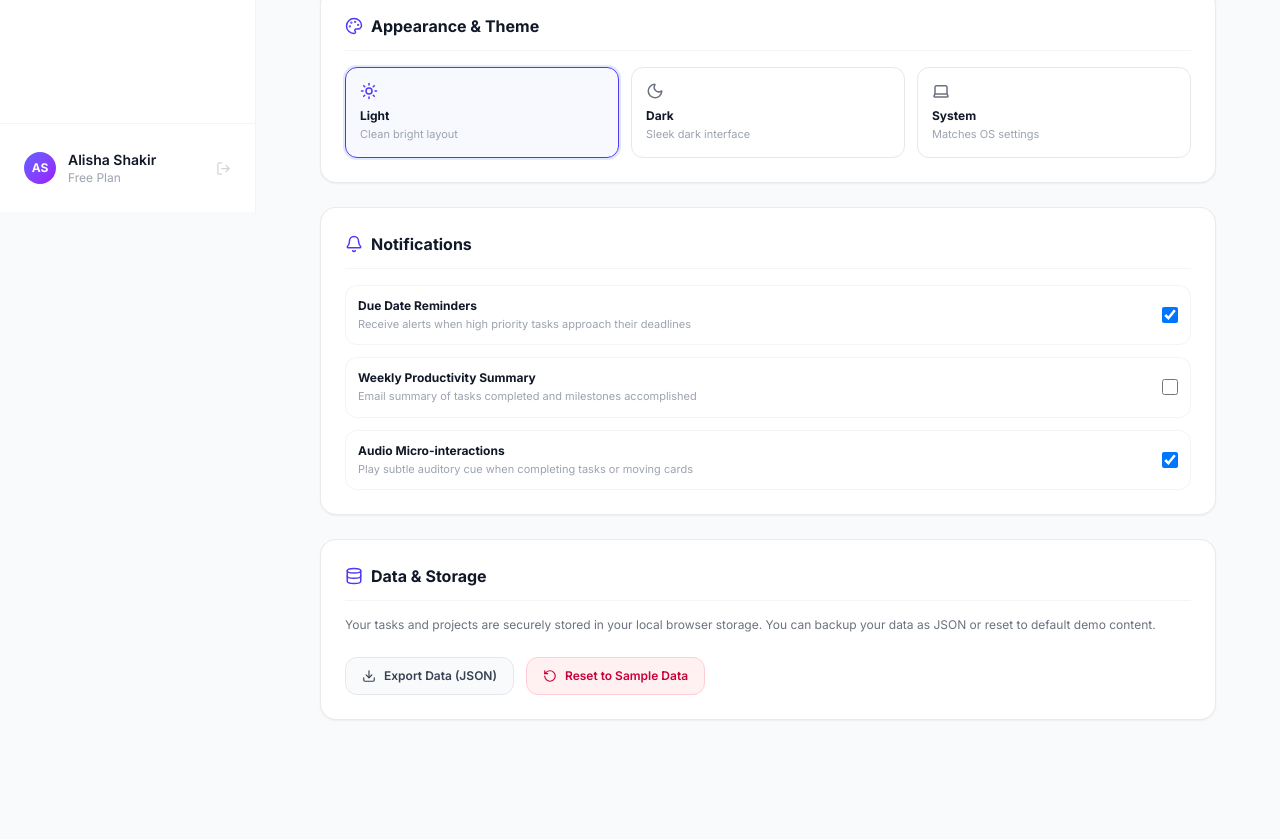
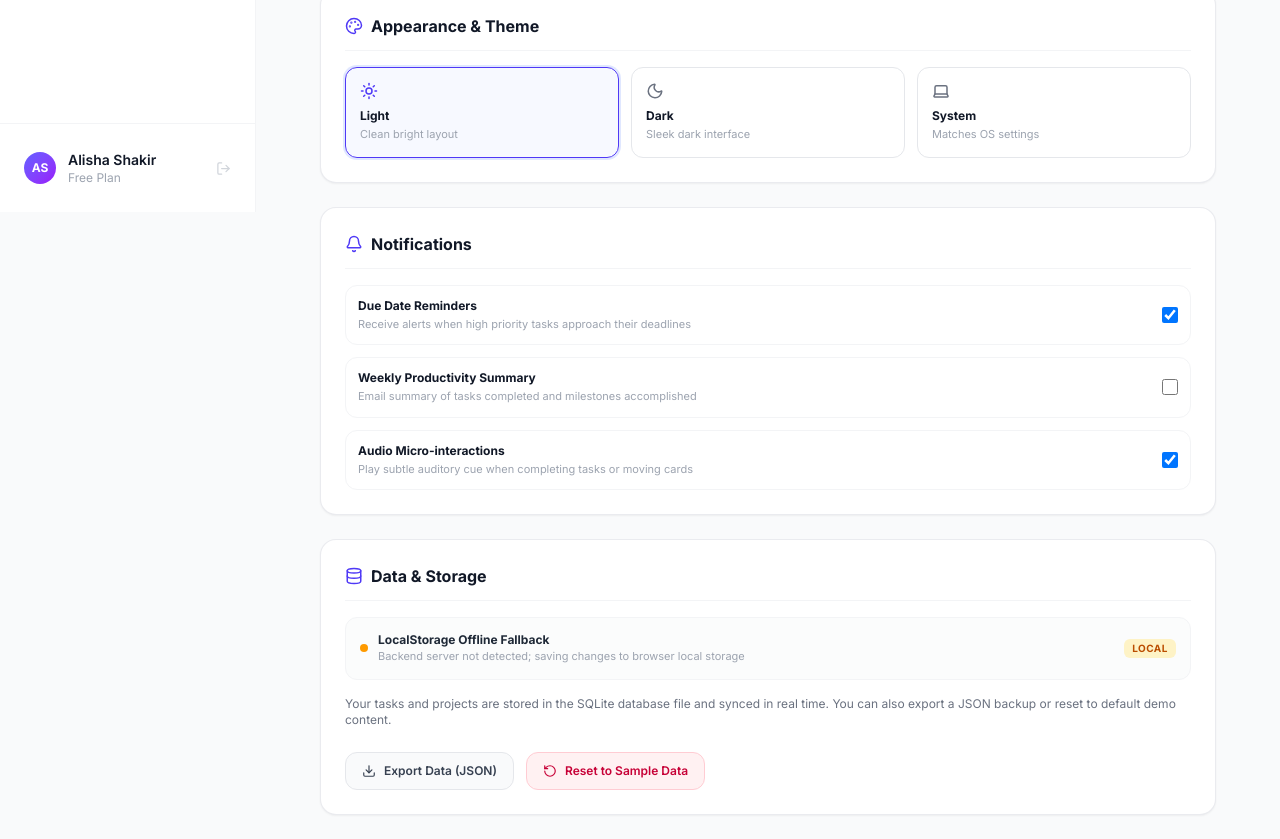
Before and after one commit to alisha4767/TaskFlow, a React (Vite) app: page /settings in a window 1280 px wide. Shown: the part 588-1427 px from the top of the page. Before the commit the page ends 1332 px from the top, so only its background shows below. Built offline with nearby package versions, Linux system fonts and the light colour scheme.

Commit message:
feat(settings): show SQLite database status and path in Data & Storage section

```diff
--- a/src/pages/SettingsPage.jsx
+++ b/src/pages/SettingsPage.jsx
@@ -19,6 +19,7 @@ function SettingsPage({
   theme = 'light',
   onSelectTheme,
   onResetData,
+  isBackendConnected = false,
 }) {
   const [name, setName] = useState('Alisha Shakir')
   const [email, setEmail] = useState('alisha.shakir@taskflow.dev')
@@ -220,8 +221,37 @@ function SettingsPage({
           <h3 className="text-base font-bold text-gray-900 dark:text-white">Data & Storage</h3>
         </div>
 
+        <div className="p-3.5 rounded-xl border border-gray-100 dark:border-gray-800 bg-gray-50/60 dark:bg-gray-800/40 flex items-center justify-between">
+          <div className="flex items-center gap-2.5">
+            <span
+              className={`w-2 h-2 rounded-full ${
+                isBackendConnected ? 'bg-emerald-500 animate-pulse' : 'bg-amber-500'
+              }`}
+            />
+            <div>
+              <p className="text-xs font-bold text-gray-800 dark:text-gray-200">
+                {isBackendConnected ? 'Express REST API + SQLite Database' : 'LocalStorage Offline Fallback'}
+              </p>
+              <p className="text-[11px] text-gray-400 dark:text-gray-500">
+                {isBackendConnected
+                  ? 'Active file storage at server/data/taskflow.db'
+                  : 'Backend server not detected; saving changes to browser local storage'}
+              </p>
+            </div>
+          </div>
+          <span
+            className={`px-2 py-0.5 rounded-md text-[10px] font-bold uppercase tracking-wider ${
+              isBackendConnected
+                ? 'bg-emerald-100 dark:bg-emerald-950 text-emerald-700 dark:text-emerald-300'
+                : 'bg-amber-100 dark:bg-amber-950 text-amber-700 dark:text-amber-300'
+            }`}
+          >
+            {isBackendConnected ? 'Online' : 'Local'}
+          </span>
+        </div>
+
         <p className="text-xs text-gray-500 dark:text-gray-400">
-          Your tasks and projects are securely stored in your local browser storage. You can backup your data as JSON or reset to default demo content.
+          Your tasks and projects are stored in the SQLite database file and synced in real time. You can also export a JSON backup or reset to default demo content.
         </p>
 
         <div className="flex flex-wrap gap-3 pt-2">
```
